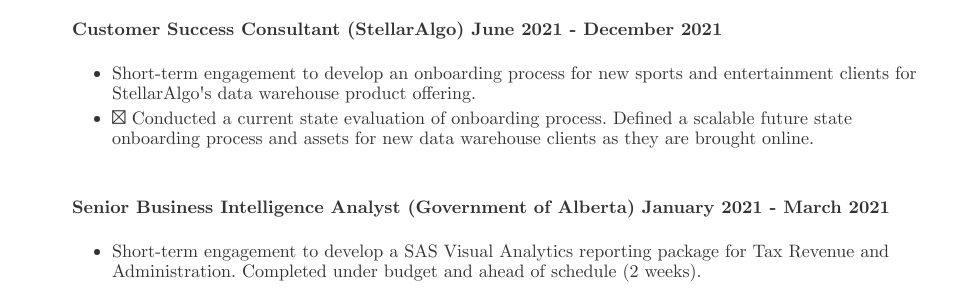
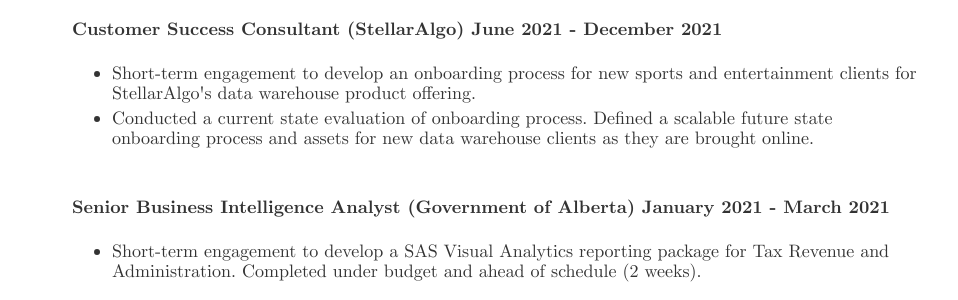
Before and after one commit to kassamkhakoo/kassamkhakoo.github.io, a Jekyll site: the page built from cv/index.html, in a window 1280 px wide and 900 px high, scrolled down 816 px. Shown: the part 153-453 px from the top of the window, without its empty margins (160-1118 px from the left). Built offline with Jekyll 4.4.1, drawn with Linux system fonts in a browser that asks for light colours.

```diff
--- a/cv/index.html
+++ b/cv/index.html
@@ -42,7 +42,7 @@ title: CV, Kassam Khakoo
 		<h4> <b>Customer Success Consultant (StellarAlgo)</b> June 2021 - December 2021</h4>
 		<ul style="list-style-type:disc">
 			<li>Short-term engagement to develop an onboarding process for new sports and entertainment clients for StellarAlgo's data warehouse product offering.</li>
-			<li>	Conducted a current state evaluation of onboarding process. Defined a scalable future state onboarding process and assets for new data warehouse clients as they are brought online.</li>
+			<li>Conducted a current state evaluation of onboarding process. Defined a scalable future state onboarding process and assets for new data warehouse clients as they are brought online.</li>
 		</ul>
 		<br>
 		<h4> <b>Senior Business Intelligence Analyst (Government of Alberta)</b> January 2021 - March 2021</h4>
```
